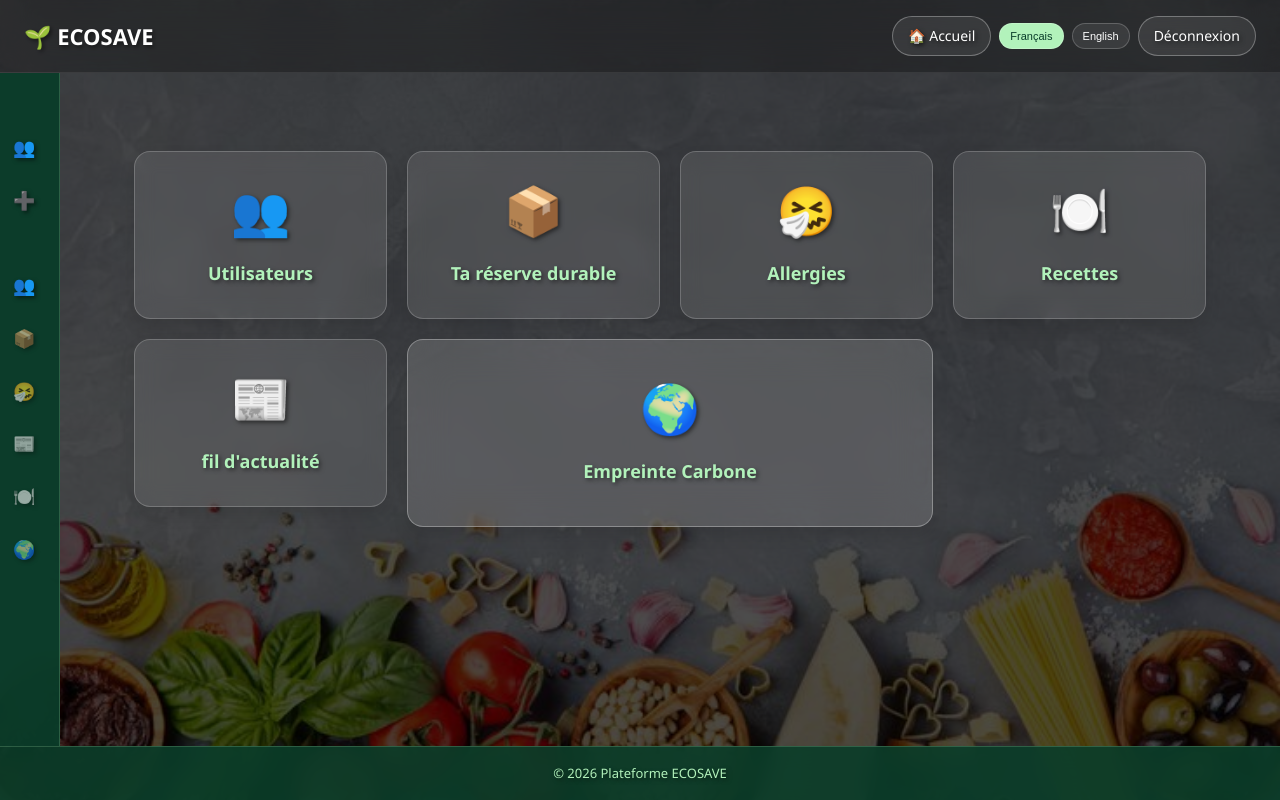
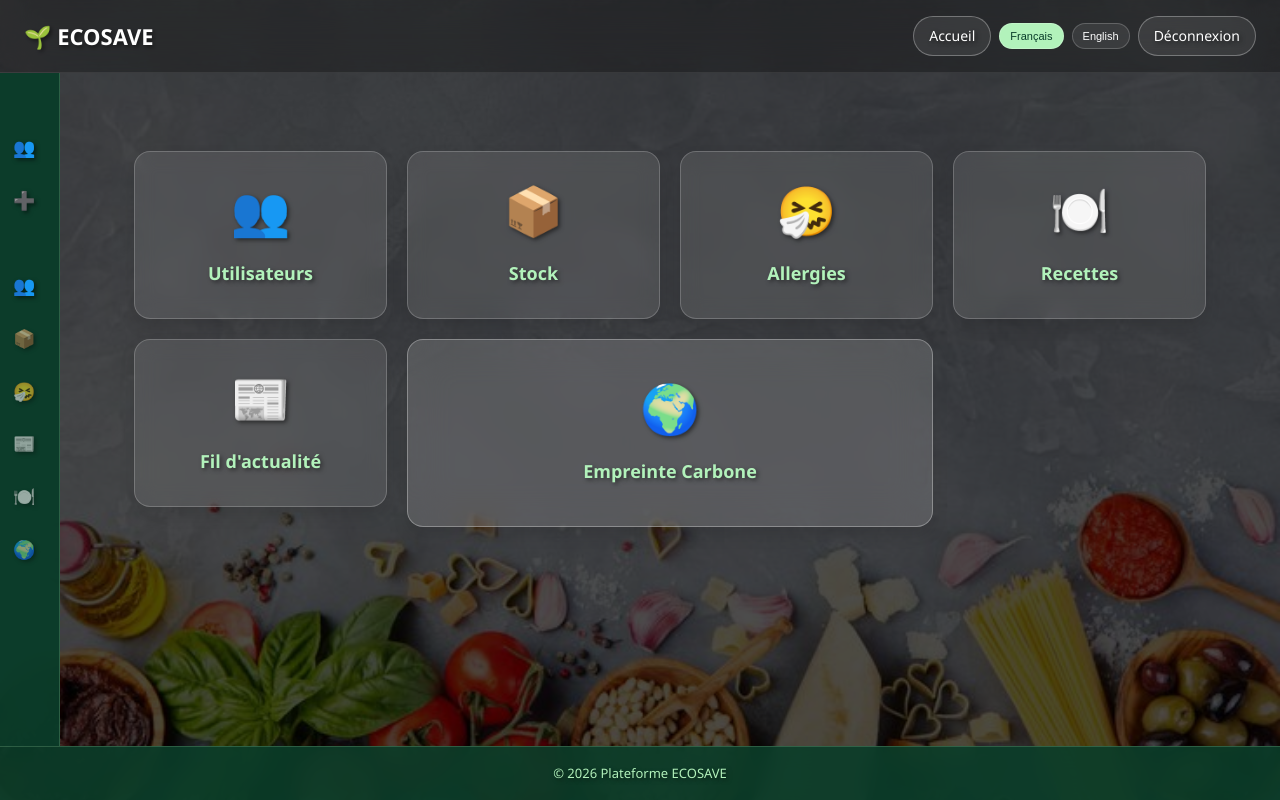
Before and after one commit to youssefchaabane/projet-web-les-visionnaires, a PHP site: page /view/accueil.php in a window 1280 px wide. Run offline with PHP 8.4, Linux system fonts and the light colour scheme; the visitor is signed in with stand-in values (Sample User, id 1).

Commit message:
update language script

```diff
--- a/assets/js/language.js
+++ b/assets/js/language.js
@@ -11,6 +11,8 @@ const translations = {
         ajout: "Ajout",
         statistiques: "Statistiques",
         deconnexion: "Déconnexion",
+        navigation: "Navigation",
+        modules: "Modules",
 
         // Dashboard
         bienvenue: "Bienvenue sur votre compte",
@@ -22,6 +24,17 @@ const translations = {
         regime_alimentaire: "Régime alimentaire",
         objectif_sante: "Objectif santé",
         niveau_activite: "Niveau d'activité",
+        bonjour_utilisateur: "Bonjour",
+        bienvenue_compte: "Bienvenue sur votre compte",
+        modifier: "Modifier",
+        nom_complet: "Nom complet",
+        date_inscription: "Date d'inscription",
+        stock: "Stock",
+        allergies: "Allergies",
+        recettes: "Recettes",
+        empreinte: "Empreinte",
+        empreinte_carbone: "Empreinte Carbone",
+        fil_actualite: "Fil d'actualité",
 
         // Cards
         publication: "Publication",
@@ -38,41 +51,6 @@ const translations = {
         conseils: "Conseils",
         objectifs: "Objectifs"
     },
-    ar: {
-        // Navigation
-        accueil: "الصفحة الرئيسية",
-        utilisateurs: "المستخدمون",
-        liste: "القائمة",
-        ajout: "إضافة",
-        statistiques: "الإحصائيات",
-        deconnexion: "تسجيل الخروج",
-
-        // Dashboard
-        bienvenue: "مرحباً بكم في حسابكم",
-        mes_informations: "معلوماتي",
-        email: "البريد الإلكتروني",
-        nom_prenom: "الاسم الكامل",
-        date_creation: "تاريخ التسجيل",
-        role: "الدور",
-        regime_alimentaire: "النظام الغذائي",
-        objectif_sante: "الهدف الصحي",
-        niveau_activite: "مستوى النشاط",
-
-        // Cards
-        publication: "النشر",
-        carnet_recettes: "دفتر وصفاتي",
-        reserve_durable: "مخزوني المستدام",
-        ton_empreinte: "بصمتك البيئية",
-
-        // Chatbot
-        assistant_ecosave: "مساعد ECOSAVE Pro",
-        en_ligne_expert: "متصل • خبير شخصي",
-        posez_question: "اطرح سؤالك...",
-        recettes: "وصفات",
-        sport: "رياضة",
-        conseils: "نصائح",
-        objectifs: "أهداف"
-    },
     en: {
         // Navigation
         accueil: "Home",
@@ -81,6 +59,8 @@ const translations = {
         ajout: "Add",
         statistiques: "Statistics",
         deconnexion: "Logout",
+        navigation: "Navigation",
+        modules: "Modules",
 
         // Dashboard
         bienvenue: "Welcome to your account",
@@ -93,11 +73,18 @@ const translations = {
         objectif_sante: "Health Objective",
         niveau_activite: "Activity Level",
 
-        // Cards
-        publication: "Publication",
-        carnet_recettes: "My Recipe Book",
-        reserve_durable: "My Sustainable Reserve",
-        ton_empreinte: "Your Carbon Footprint",
+        // Dashboard Additional
+        bonjour_utilisateur: "Hello",
+        bienvenue_compte: "Welcome to your account",
+        modifier: "Edit",
+        nom_complet: "Full Name",
+        date_inscription: "Registration Date",
+        stock: "Stock",
+        allergies: "Allergies",
+        recettes: "Recipes",
+        empreinte: "Footprint",
+        empreinte_carbone: "Carbon Footprint",
+        fil_actualite: "News Feed",
 
         // Chatbot
         assistant_ecosave: "ECOSAVE Pro Assistant",
@@ -145,6 +132,8 @@ function applyTranslations() {
     updateText('[data-translate="ajout"]', trans.ajout);
     updateText('[data-translate="statistiques"]', trans.statistiques);
     updateText('[data-translate="deconnexion"]', trans.deconnexion);
+    updateText('[data-translate="navigation"]', trans.navigation);
+    updateText('[data-translate="modules"]', trans.modules);
 
     // Update dashboard
     updateText('[data-translate="bienvenue"]', trans.bienvenue);
@@ -157,11 +146,18 @@ function applyTranslations() {
     updateText('[data-translate="objectif_sante"]', trans.objectif_sante);
     updateText('[data-translate="niveau_activite"]', trans.niveau_activite);
 
-    // Update cards
-    updateText('[data-translate="publication"]', trans.publication);
-    updateText('[data-translate="carnet_recettes"]', trans.carnet_recettes);
-    updateText('[data-translate="reserve_durable"]', trans.reserve_durable);
-    updateText('[data-translate="ton_empreinte"]', trans.ton_empreinte);
+    // Update dashboard additional
+    updateText('[data-translate="bonjour_utilisateur"]', trans.bonjour_utilisateur);
+    updateText('[data-translate="bienvenue_compte"]', trans.bienvenue_compte);
+    updateText('[data-translate="modifier"]', trans.modifier);
+    updateText('[data-translate="nom_complet"]', trans.nom_complet);
+    updateText('[data-translate="date_inscription"]', trans.date_inscription);
+    updateText('[data-translate="stock"]', trans.stock);
+    updateText('[data-translate="allergies"]', trans.allergies);
+    updateText('[data-translate="recettes"]', trans.recettes);
+    updateText('[data-translate="empreinte"]', trans.empreinte);
+    updateText('[data-translate="empreinte_carbone"]', trans.empreinte_carbone);
+    updateText('[data-translate="fil_actualite"]', trans.fil_actualite);
 
     // Update chatbot
     updateText('[data-translate="assistant_ecosave"]', trans.assistant_ecosave);
--- a/view/accueil.php
+++ b/view/accueil.php
@@ -248,7 +248,7 @@ require __DIR__ . '/partials/header.php';
 
             <div class="icon">🌍</div>
 
-            <div class="title">Empreinte Carbone</div>
+            <div class="title" data-translate="empreinte_carbone">Empreinte Carbone</div>
 
         </div>
 
@@ -258,7 +258,7 @@ require __DIR__ . '/partials/header.php';
 
             <div class="icon">👥</div>
 
-            <div class="title">Utilisateurs</div>
+            <div class="title" data-translate="utilisateurs">Utilisateurs</div>
 
         </div>
 
@@ -268,7 +268,7 @@ require __DIR__ . '/partials/header.php';
 
             <div class="icon">📦</div>
 
-            <div class="title" data-translate="reserve_durable">Stock</div>
+            <div class="title" data-translate="stock">Stock</div>
 
         </div>
 
@@ -288,7 +288,7 @@ require __DIR__ . '/partials/header.php';
 
             <div class="icon">🍽️</div>
 
-            <div class="title">Recettes</div>
+            <div class="title" data-translate="recettes">Recettes</div>
 
         </div>
 
@@ -298,7 +298,7 @@ require __DIR__ . '/partials/header.php';
 
             <div class="icon">📰</div>
 
-            <div class="title">fil d'actualité</div>
+            <div class="title" data-translate="fil_actualite">fil d'actualité</div>
 
         </div>
 
--- a/view/partials/header.php
+++ b/view/partials/header.php
@@ -366,7 +366,7 @@ $isAdmin = ($_SESSION['role'] ?? '') === 'admin';
 
         <nav>
 
-            <a href="<?php echo htmlspecialchars($isAdmin ? $urlAccueil : $urlUserHome, ENT_QUOTES, 'UTF-8'); ?>">🏠 Accueil</a>
+            <a href="<?php echo htmlspecialchars($isAdmin ? $urlAccueil : $urlUserHome, ENT_QUOTES, 'UTF-8'); ?>" data-translate="accueil">🏠 Accueil</a>
 
 
 
@@ -387,7 +387,7 @@ $isAdmin = ($_SESSION['role'] ?? '') === 'admin';
 
 
 
-            <a href="<?php echo htmlspecialchars($urlLogout, ENT_QUOTES, 'UTF-8'); ?>">Déconnexion</a>
+            <a href="<?php echo htmlspecialchars($urlLogout, ENT_QUOTES, 'UTF-8'); ?>" data-translate="deconnexion">Déconnexion</a>
 
         </nav>
 
@@ -397,27 +397,27 @@ $isAdmin = ($_SESSION['role'] ?? '') === 'admin';
 
         <div class="fo-sidebar">
 
-            <div class="sec">Navigation</div>
+            <div class="sec" data-translate="navigation">Navigation</div>
 
             <?php if ($isAdmin): ?>
 
-                <a class="<?php echo basename($_SERVER['SCRIPT_NAME'] ?? '') === 'liste.php' ? 'active' : ''; ?>" href="<?php echo htmlspecialchars($urlListe, ENT_QUOTES, 'UTF-8'); ?>"><span>👥</span><span class="text">Liste</span></a>
+                <a class="<?php echo basename($_SERVER['SCRIPT_NAME'] ?? '') === 'liste.php' ? 'active' : ''; ?>" href="<?php echo htmlspecialchars($urlListe, ENT_QUOTES, 'UTF-8'); ?>"><span>👥</span><span class="text" data-translate="liste">Liste</span></a>
 
-                <a class="<?php echo basename($_SERVER['SCRIPT_NAME'] ?? '') === 'ajout.php' ? 'active' : ''; ?>" href="<?php echo htmlspecialchars($urlAjout, ENT_QUOTES, 'UTF-8'); ?>"><span>➕</span><span class="text">Ajout</span></a>
+                <a class="<?php echo basename($_SERVER['SCRIPT_NAME'] ?? '') === 'ajout.php' ? 'active' : ''; ?>" href="<?php echo htmlspecialchars($urlAjout, ENT_QUOTES, 'UTF-8'); ?>"><span>➕</span><span class="text" data-translate="ajout">Ajout</span></a>
 
-                <div class="sec">Modules</div>
+                <div class="sec" data-translate="modules">Modules</div>
 
-                <a class="<?php echo basename($_SERVER['SCRIPT_NAME'] ?? '') === 'liste.php' ? 'active' : ''; ?>" href="<?php echo htmlspecialchars($urlListe, ENT_QUOTES, 'UTF-8'); ?>"><span>👥</span><span class="text">Utilisateurs</span></a>
+                <a class="<?php echo basename($_SERVER['SCRIPT_NAME'] ?? '') === 'liste.php' ? 'active' : ''; ?>" href="<?php echo htmlspecialchars($urlListe, ENT_QUOTES, 'UTF-8'); ?>"><span>👥</span><span class="text" data-translate="utilisateurs">Utilisateurs</span></a>
 
-                <a class="disabled" href="<?php echo htmlspecialchars($urlPlaceholder, ENT_QUOTES, 'UTF-8'); ?>"><span>📦</span><span class="text">Stock</span></a>
+                <a class="disabled" href="<?php echo htmlspecialchars($urlPlaceholder, ENT_QUOTES, 'UTF-8'); ?>"><span>📦</span><span class="text" data-translate="stock">Stock</span></a>
 
-                <a class="disabled" href="<?php echo htmlspecialchars($urlPlaceholder, ENT_QUOTES, 'UTF-8'); ?>"><span>🤧</span><span class="text">Allergies</span></a>
+                <a class="disabled" href="<?php echo htmlspecialchars($urlPlaceholder, ENT_QUOTES, 'UTF-8'); ?>"><span>🤧</span><span class="text" data-translate="allergies">Allergies</span></a>
 
-                <a class="disabled" href="<?php echo htmlspecialchars($urlPlaceholder, ENT_QUOTES, 'UTF-8'); ?>"><span>📰</span><span class="text">Publication</span></a>
+                <a class="disabled" href="<?php echo htmlspecialchars($urlPlaceholder, ENT_QUOTES, 'UTF-8'); ?>"><span>📰</span><span class="text" data-translate="publication">Publication</span></a>
 
-                <a class="disabled" href="<?php echo htmlspecialchars($urlPlaceholder, ENT_QUOTES, 'UTF-8'); ?>"><span>🍽️</span><span class="text">Recettes</span></a>
+                <a class="disabled" href="<?php echo htmlspecialchars($urlPlaceholder, ENT_QUOTES, 'UTF-8'); ?>"><span>🍽️</span><span class="text" data-translate="recettes">Recettes</span></a>
 
-                <a class="disabled" href="<?php echo htmlspecialchars($urlPlaceholder, ENT_QUOTES, 'UTF-8'); ?>"><span>🌍</span><span class="text">Empreinte</span></a>
+                <a class="disabled" href="<?php echo htmlspecialchars($urlPlaceholder, ENT_QUOTES, 'UTF-8'); ?>"><span>🌍</span><span class="text" data-translate="empreinte">Empreinte</span></a>
 
                             <?php else: ?>
 
```
